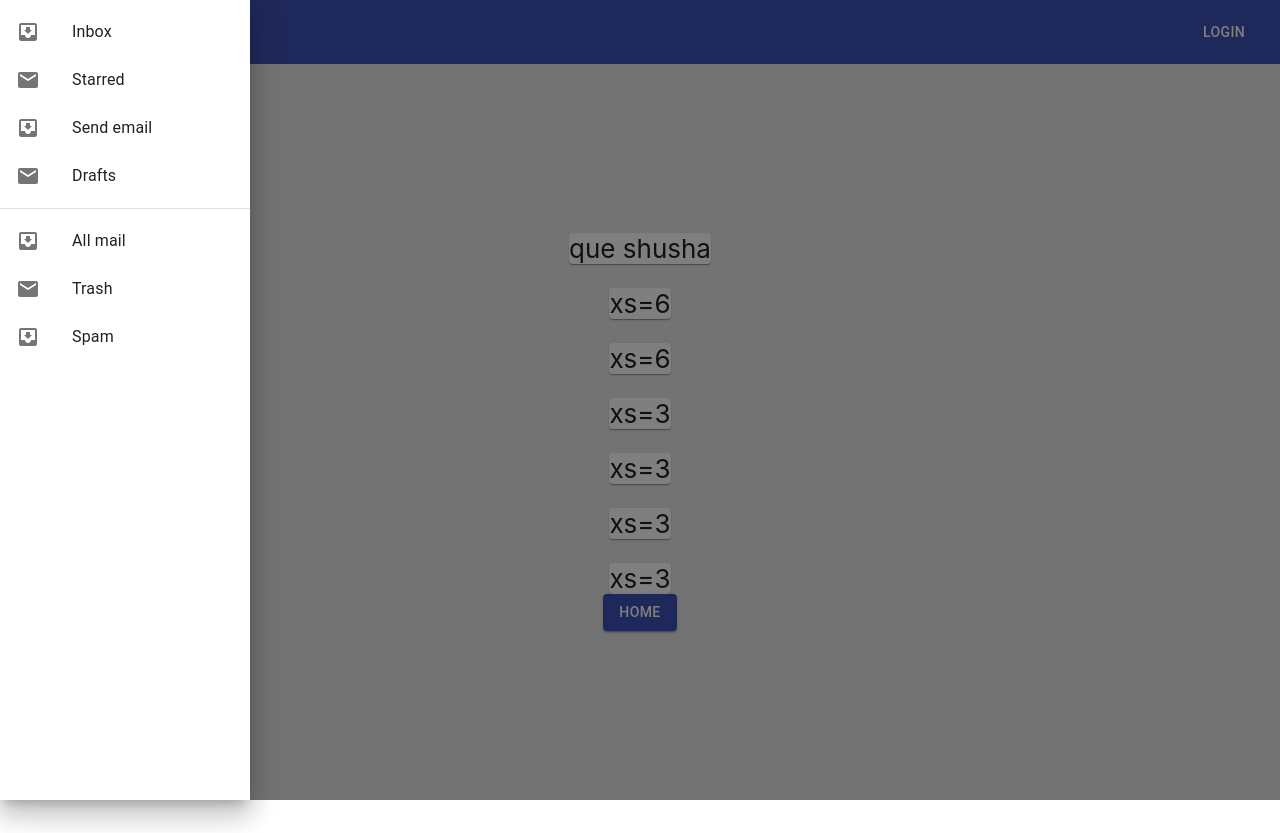
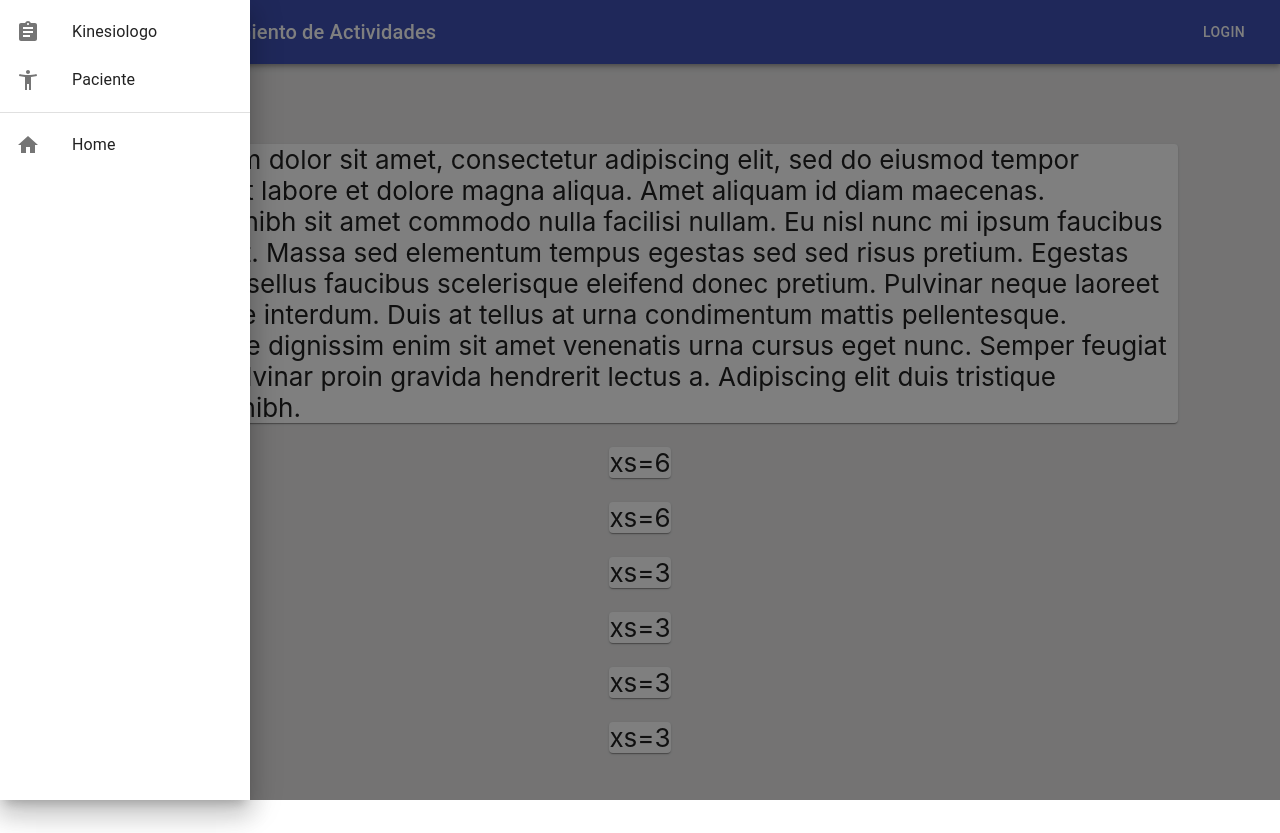
Before and after one commit to ysuvin/frontLecofq5, a React (Create React App) app: page /Grupo1/Landing in a window 1280 px wide. Both pictures are taken after a click on the button "menu". Before the commit the page ends 800 px from the top, so only its background shows below. Built offline with nearby package versions, Linux system fonts and the light colour scheme.

Commit message:
Añadidos cambios varios

```diff
--- a/src/Component/Grupo1/NavBar.jsx
+++ b/src/Component/Grupo1/NavBar.jsx
@@ -36,7 +36,7 @@ export default function NavBar() {
             <SSADrawer/>
           </IconButton>
           <Typography variant="h6" className={classes.title}>
-            News
+            Sistema de Seguimiento de Actividades
           </Typography>
           <Button onClick={redirectLogin} color="inherit">Login</Button>
         </Toolbar>
--- a/src/Component/Grupo1/SSADrawer.jsx
+++ b/src/Component/Grupo1/SSADrawer.jsx
@@ -2,15 +2,16 @@ import React from 'react';
 import clsx from 'clsx';
 import { makeStyles } from '@material-ui/core/styles';
 import Drawer from '@material-ui/core/Drawer';
-import Button from '@material-ui/core/Button';
 import List from '@material-ui/core/List';
 import Divider from '@material-ui/core/Divider';
 import ListItem from '@material-ui/core/ListItem';
 import ListItemIcon from '@material-ui/core/ListItemIcon';
 import ListItemText from '@material-ui/core/ListItemText';
-import InboxIcon from '@material-ui/icons/MoveToInbox';
-import MailIcon from '@material-ui/icons/Mail';
+import AccessibilityNewIcon from '@material-ui/icons/AccessibilityNew';
+import AssignmentIcon from '@material-ui/icons/Assignment';
+import HomeIcon from '@material-ui/icons/Home';
 import MenuIcon from '@material-ui/icons/Menu';
+import history from '../../history';
 
 const useStyles = makeStyles({
   list: {
@@ -20,6 +21,11 @@ const useStyles = makeStyles({
     width: 'auto',
   },
 });
+
+const redirectHome = () =>
+{
+  history.push('/Home');
+}
 
 export default function SSADrawer() {
   const classes = useStyles();
@@ -48,21 +54,19 @@ export default function SSADrawer() {
       onKeyDown={toggleDrawer(anchor, false)}
     >
       <List>
-        {['Inbox', 'Starred', 'Send email', 'Drafts'].map((text, index) => (
+        {['Kinesiologo', 'Paciente'].map((text, index) => (
           <ListItem button key={text}>
-            <ListItemIcon>{index % 2 === 0 ? <InboxIcon /> : <MailIcon />}</ListItemIcon>
+            <ListItemIcon>{index % 2 === 0 ? <AssignmentIcon /> : <AccessibilityNewIcon />}</ListItemIcon>
             <ListItemText primary={text} />
           </ListItem>
         ))}
       </List>
       <Divider />
       <List>
-        {['All mail', 'Trash', 'Spam'].map((text, index) => (
-          <ListItem button key={text}>
-            <ListItemIcon>{index % 2 === 0 ? <InboxIcon /> : <MailIcon />}</ListItemIcon>
-            <ListItemText primary={text} />
+        <ListItem onClick={redirectHome} button key={"Home"}>
+        <ListItemIcon> <HomeIcon/> </ListItemIcon>
+            <ListItemText primary={"Home"} />
           </ListItem>
-        ))}
       </List>
     </div>
   );
--- a/src/View/Grupo1/Landing.jsx
+++ b/src/View/Grupo1/Landing.jsx
@@ -1,33 +1,26 @@
 import React from 'react';
 import '../../css/Grupo1/Landing.css';
-import Button from '@material-ui/core/Button';
 import NavBar from '../../Component/Grupo1/NavBar';
 import Paper from '@material-ui/core/Paper';
 import Grid from '@material-ui/core/Grid';
-import history from '../../history';
 
 function Landing() {
 
-  const redirectHome = () =>
-  {
-    history.push('/Home');
-  }
-
   return (
-    <div>
-      <NavBar/>
-      <div className="Body">
+    <div className="wrapper">
+      <NavBar className="paper"/>
+      <div className="body">
         <Grid container spacing={3}
               direction="column"
               justify="center"
               alignItems="center">
           <Grid item xs={12}>
-          <Paper >que shusha
-
-
-
-
-
+            <Paper>Lorem ipsum dolor sit amet, consectetur adipiscing elit, sed do eiusmod tempor incididunt ut labore et dolore magna aliqua.
+              Amet aliquam id diam maecenas. Sollicitudin nibh sit amet commodo nulla facilisi nullam. Eu nisl nunc mi ipsum faucibus vitae
+              aliquet. Massa sed elementum tempus egestas sed sed risus pretium. Egestas fringilla phasellus faucibus scelerisque eleifend
+              donec pretium. Pulvinar neque laoreet suspendisse interdum. Duis at tellus at urna condimentum mattis pellentesque. Pellentesque
+              dignissim enim sit amet venenatis urna cursus eget nunc. Semper feugiat nibh sed pulvinar proin gravida hendrerit lectus a.
+              Adipiscing elit duis tristique sollicitudin nibh.
             </Paper>
           </Grid>
           <Grid item xs={6}>
@@ -49,9 +42,6 @@ function Landing() {
             <Paper>xs=3</Paper>
           </Grid>
         </Grid>
-        <Button onClick={redirectHome} variant="contained" color="primary">
-        Home
-        </Button>
       </div>
     </div>
   );
--- a/src/css/Grupo1/Landing.css
+++ b/src/css/Grupo1/Landing.css
@@ -1,10 +1,22 @@
-.Body {
+.wrapper {
     background-color: #e9e8e8;
-    min-height: 92vh;
+    font-size: calc(10px + 2vmin);
+    color: rgb(0, 0, 0);
+    width:100vw;
+    height:100vh;
+
+  }
+
+  .body {
+    font-size: calc(10px + 2vmin);
+    color: rgb(0, 0, 0);
+    padding: 10vh 8vw;
     display: flex;
     flex-direction: column;
     align-items: center;
     justify-content: center;
-    font-size: calc(10px + 2vmin);
-    color: rgb(0, 0, 0);
   }
+
+  .paper{
+    box-shadow: 0px 0px 10px;
+  }
```
Lines whose indentation alone changed are shown as unchanged.
